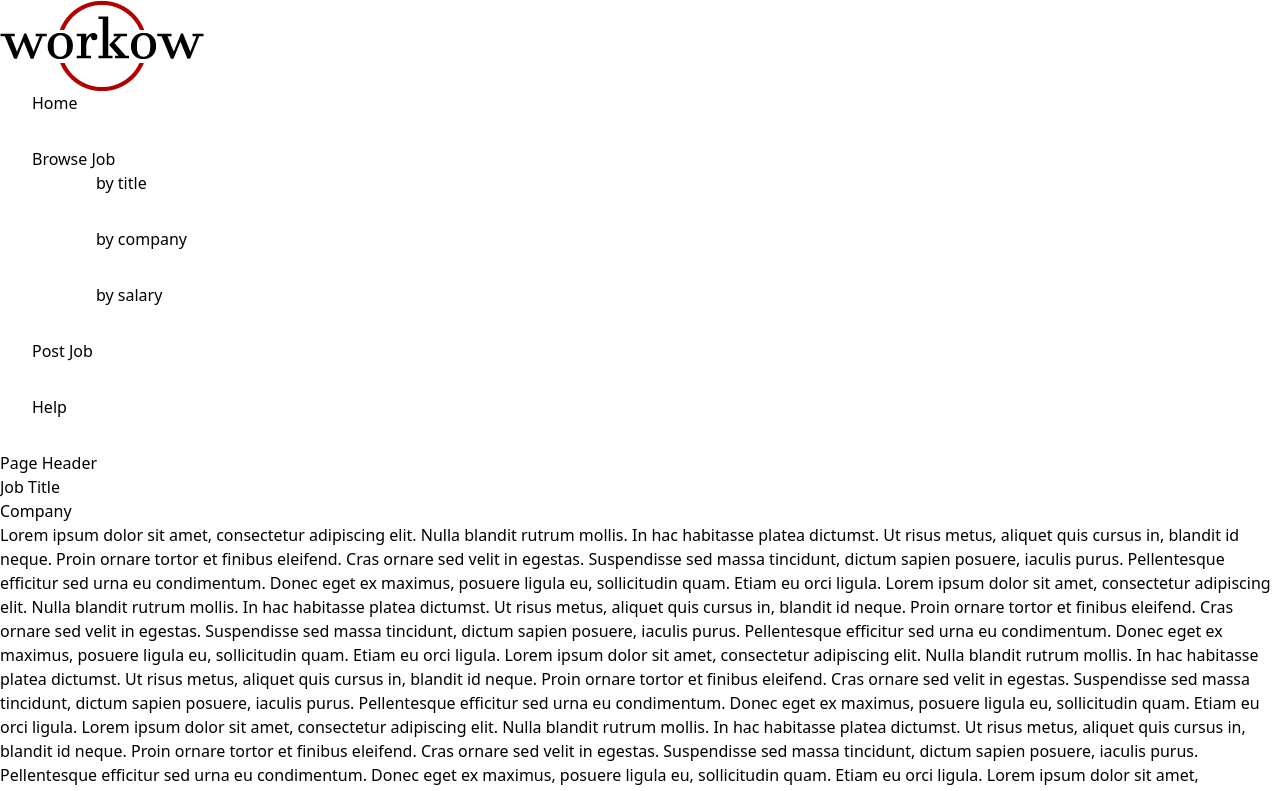
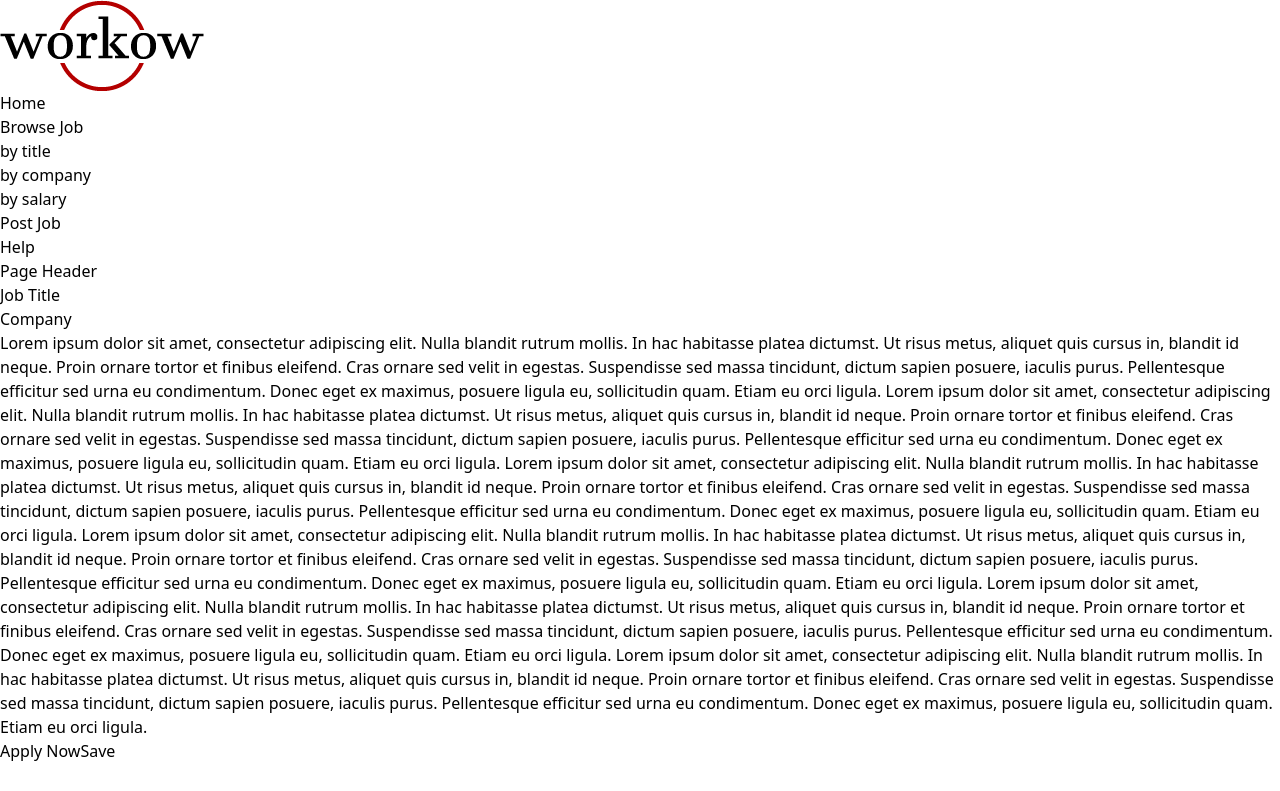
Before and after one commit to ohrworm-dev/workow-sept10-commits, a Vue app: page / in a window 1280 px wide. Shown: the top 791 px of the page. Built offline with nearby package versions, Linux system fonts and the light colour scheme.

Commit message:
started left navbar

```diff
--- a/src/App.vue
+++ b/src/App.vue
@@ -1,5 +1,5 @@
 <template>
-  <div id="app" class="">
+  <div id="app">
     <Left />
     <Infobar/>
     <RecommendedJob/>
--- a/src/components/Left.vue
+++ b/src/components/Left.vue
@@ -1,28 +1,29 @@
 <template>
     <div class="bg-white w-64 h-screen"> <!--parent container for background styling-->
         <div class="border-b border-gray-400"> <!--logo-->
-            <img class="px-8 py-8" src="@/assets/logo.png"/>
+            <img class=" py-8" src="@/assets/logo.png"/>
         </div>
-        <div>
-            <ul>
-                <li class="navitem">
+
+        <div >
+            <ul class="px-8 flex-col items-stretch">
+                <li>
                     Home
                 </li>
 
-                <li class="navitem">
+                <li>
                     Browse Job
-                    <ul>
-                        <li class="subnavitem">by title</li>
-                        <li class="subnavitem">by company</li>
-                        <li class="subnavitem">by salary</li>
+                    <ul class="px-16">
+                        <li>by title</li>
+                        <li>by company</li>
+                        <li>by salary</li>
                     </ul>
                 </li>
 
-                <li class="navitem">
+                <li>
                     Post Job
                 </li>
 
-                <li class="navitem">
+                <li>
                     Help
                 </li>
             </ul>
@@ -37,10 +38,5 @@ export default Vue.extend({
 </script>
 
 <style>
-.navitem {
-    @apply mb-8 px-8;
-}
-.subnavitem {
-    @apply mb-8 px-16;
-}
+
 </style>
```
